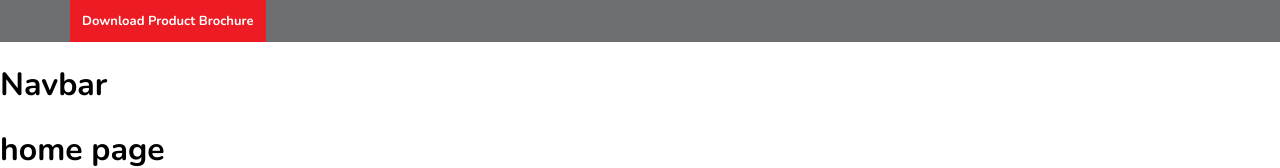
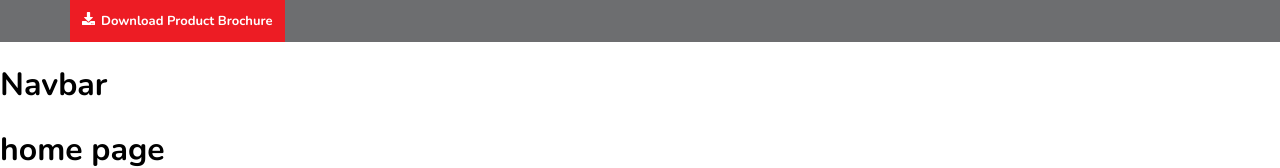
Before and after one commit to pritesh511/rednexpharma, a Next.js app: page / in a window 1280 px wide. Shown: the top 168 px of the page. Built offline with nearby package versions, Linux system fonts and the light colour scheme.

Commit message:
header button design

```diff
--- a/components/announcebar/announcebar.js
+++ b/components/announcebar/announcebar.js
@@ -7,6 +7,7 @@ import {
   AnnounceSection,
   DownloadButton,
 } from "./styles";
+import { FaDownload } from "react-icons/fa";
 
 const Announcebar = () => {
   return (
@@ -17,7 +18,10 @@ const Announcebar = () => {
             <AnnounceLeft>
               <DownloadButton>
                 <Link href="/">
-                  <a>Download Product Brochure</a>
+                  <a>
+                    <FaDownload />
+                    <span>Download Product Brochure</span>
+                  </a>
                 </Link>
               </DownloadButton>
             </AnnounceLeft>
--- a/components/announcebar/styles.js
+++ b/components/announcebar/styles.js
@@ -19,6 +19,9 @@ const DownloadButton = styled.div`
     font-size: 13px;
     line-height: 18px;
     font-weight: 700;
+    span {
+      margin-left: 6px;
+    }
     :hover {
       background-color: rgba(237, 28, 36, 0.95);
     }
--- a/package.json
+++ b/package.json
@@ -13,6 +13,7 @@
     "next-seo": "^5.4.0",
     "react": "18.1.0",
     "react-dom": "18.1.0",
+    "react-icons": "^4.4.0",
     "styled-components": "^5.3.5"
   },
   "devDependencies": {
```
Also changed, not shown: 1 other file (tests, documents, lock files or other folders).
